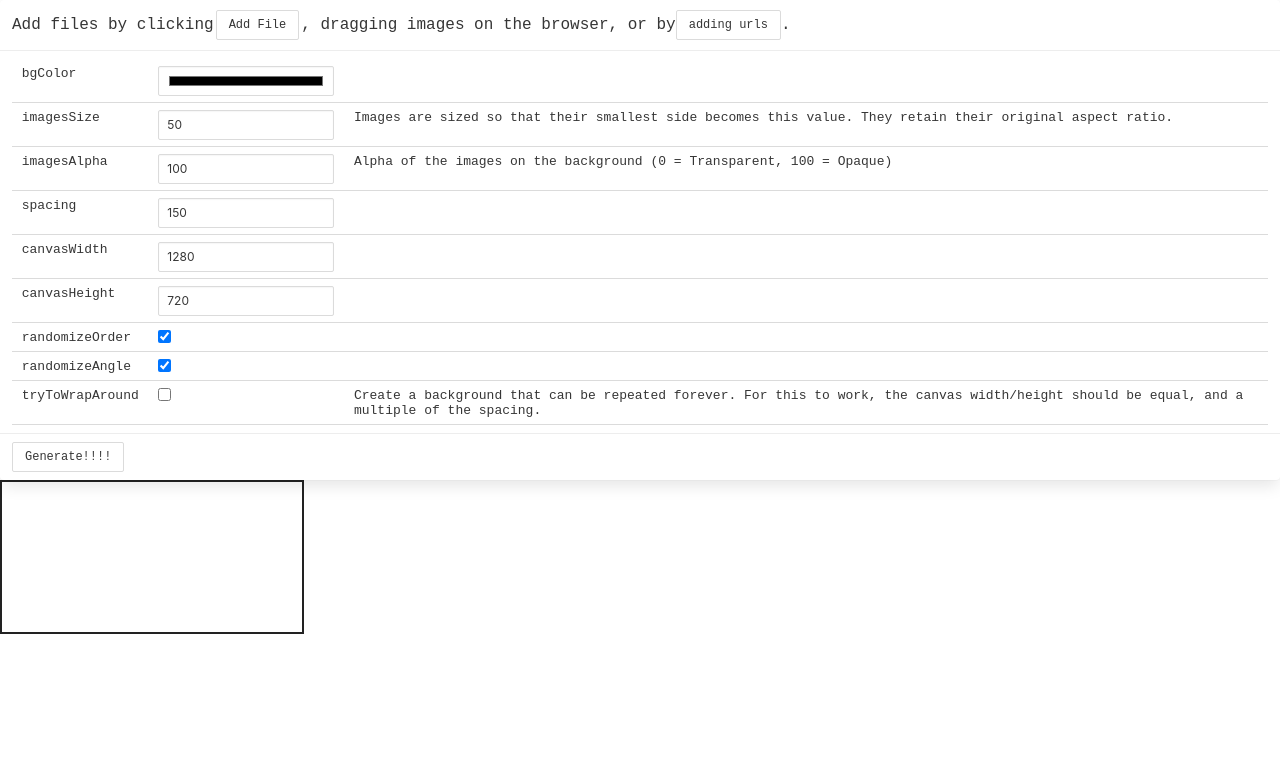
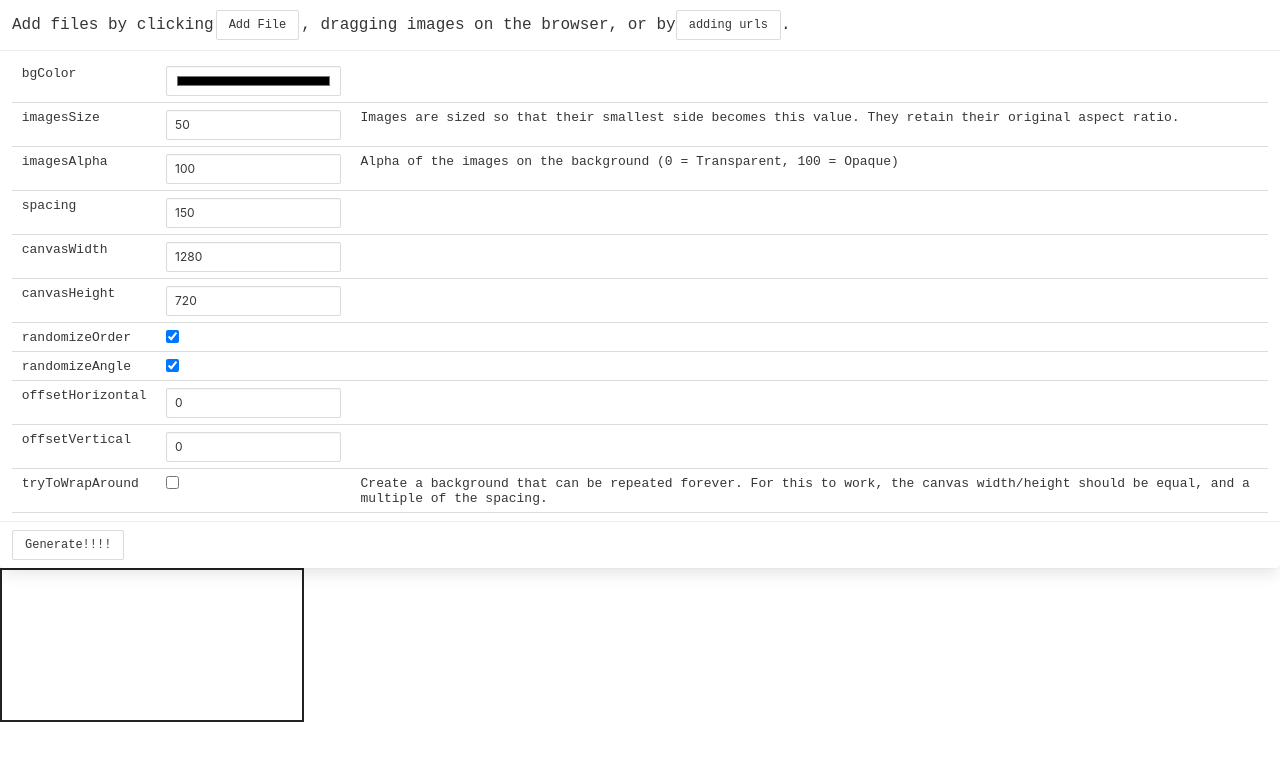
Before and after one commit to Zutatensuppe/bg-generator, a Vue app: page / in a window 1280 px wide. Shown: the top 760 px of the page. Built offline with nearby package versions, Linux system fonts and the light colour scheme.

Commit message:
add input for offsets

```diff
--- a/src/App.vue
+++ b/src/App.vue
@@ -23,6 +23,8 @@
         <tr><td>canvasHeight</td><td><input class="input is-small" type="number" v-model="canvasHeight" /></td><td></td></tr>
         <tr><td>randomizeOrder</td><td><input type="checkbox" v-model="randomizeOrder" /></td><td></td></tr>
         <tr><td>randomizeAngle</td><td><input type="checkbox" v-model="randomizeAngle" /></td><td></td></tr>
+        <tr><td>offsetHorizontal</td><td><input class="input is-small" type="number" v-model="offsetHorizontal" /></td><td></td></tr>
+        <tr><td>offsetVertical</td><td><input class="input is-small" type="number" v-model="offsetVertical" /></td><td></td></tr>
         <tr><td>tryToWrapAround</td><td><input type="checkbox" v-model="tryToWrapAround" /></td><td> Create a background that can be repeated forever. For this to work, the canvas width/height should be equal, and a multiple of the spacing.</td></tr>
       </table>
     </div>
@@ -78,6 +80,9 @@ export default defineComponent({
     const tryToWrapAround = ref(false)
     const imagesAlpha = ref(100)
 
+    const offsetHorizontal = ref(0)
+    const offsetVertical = ref(0)
+
     return {
       urls,
       wantToAddUrls,
@@ -91,6 +96,8 @@ export default defineComponent({
       randomizeOrder,
       randomizeAngle,
       tryToWrapAround,
+      offsetHorizontal,
+      offsetVertical,
     }
   },
   methods: {
@@ -124,6 +131,9 @@ export default defineComponent({
       canvas.width = parseInt(`${this.canvasWidth}`, 10)
       canvas.height = parseInt(`${this.canvasHeight}`, 10)
 
+      const offsetHorizontal = parseInt(`${this.offsetHorizontal}`, 10)
+      const offsetVertical = parseInt(`${this.offsetVertical}`, 10)
+
       ctx.fillStyle = this.bgColor;
       ctx.fillRect(0, 0, canvas.width, canvas.height)
 
@@ -134,15 +144,14 @@ export default defineComponent({
 
       let idx = 0
       let rows = 0
-      const posOffset = imagesSize
       let startY = this.tryToWrapAround ? 0 : -spacing
       let startX = this.tryToWrapAround ? 0 : -spacing
       for (let y = startY; y < canvas.height; y+=spacing) {
-        const posY = y + posOffset
+        const posY = y + offsetVertical
         const posXOffset = (rows % 2 === 0) ? (spacing / 2) : 0
 
         for (let x = startX; x < canvas.width; x+=spacing) {
-          const posX = x + posXOffset + posOffset
+          const posX = x + posXOffset + offsetHorizontal
 
           if (idx%this.urls.length === 0) {
             if (this.randomizeOrder) {
```
Also changed, not shown: 3 other files (tests, documents, lock files or other folders).
